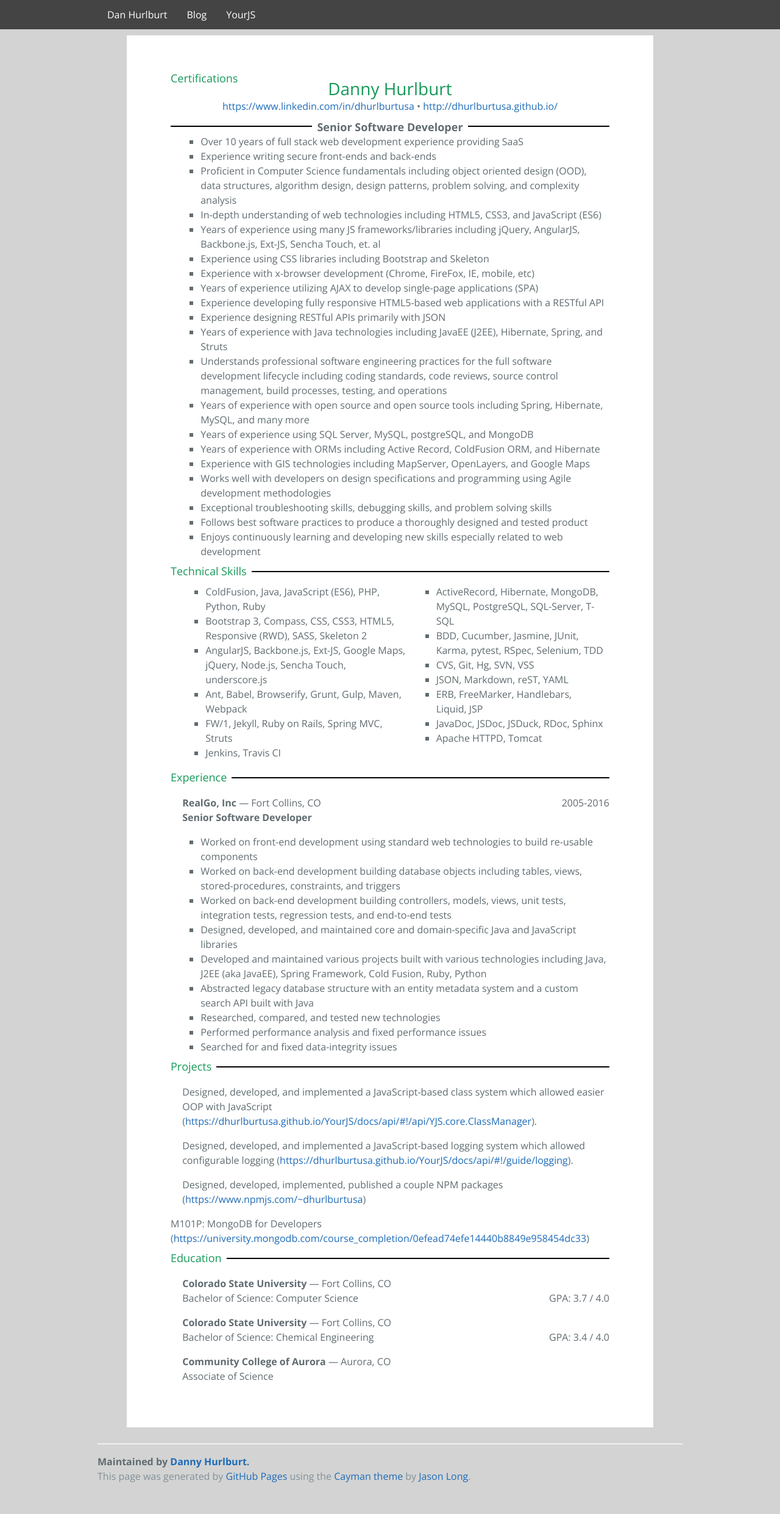
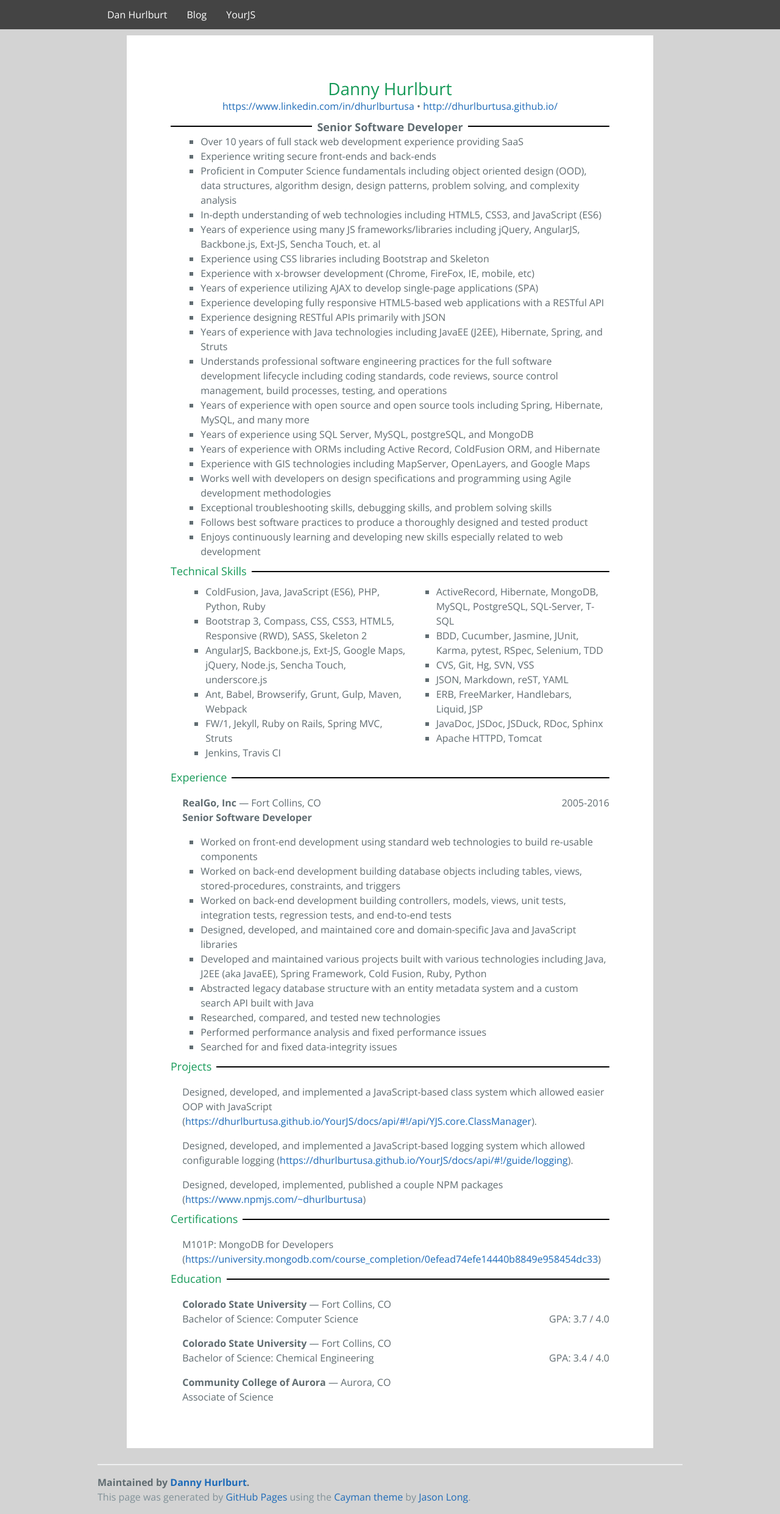
Before and after one commit to dhurlburtusa/dhurlburtusa.github.io, a Jekyll site: the page built from resume/index.html, in a window 1280 px wide. Shown: the whole page at 61% size. Built offline with Jekyll 4.4.1, drawn with Linux system fonts in a browser that asks for light colours; before the commit the page ends 2448 px from its top, so only the background shows below that.

Commit message:
Fix Certifications Header

```diff
--- a/resume/index.html
+++ b/resume/index.html
@@ -40,7 +40,8 @@ doc:
           .Resume-tech,
           .Resume-proj,
           .Resume-expe,
-          .Resume-educ { position: relative; margin-top: 20px; padding: 12px 0 0 .2in; border-top: 2px solid black; }
+          .Resume-educ,
+          .Resume-cert { position: relative; margin-top: 20px; padding: 12px 0 0 .2in; border-top: 2px solid black; }
           /* NOTE: The background is !important to override bootstrap using !important to make backgrounds transparent for print. */
           .Resume-qual h2,
           .Resume-tech h2,
```
